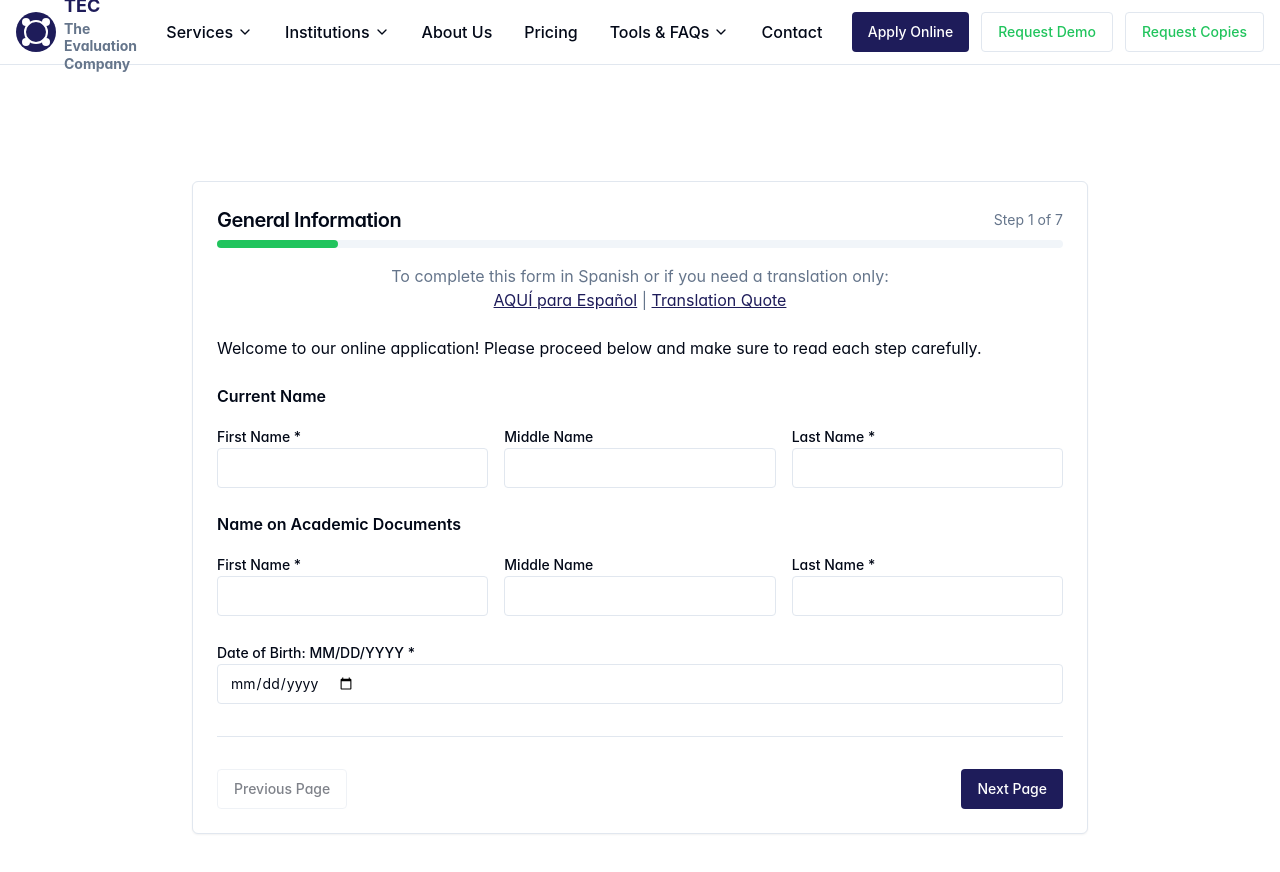
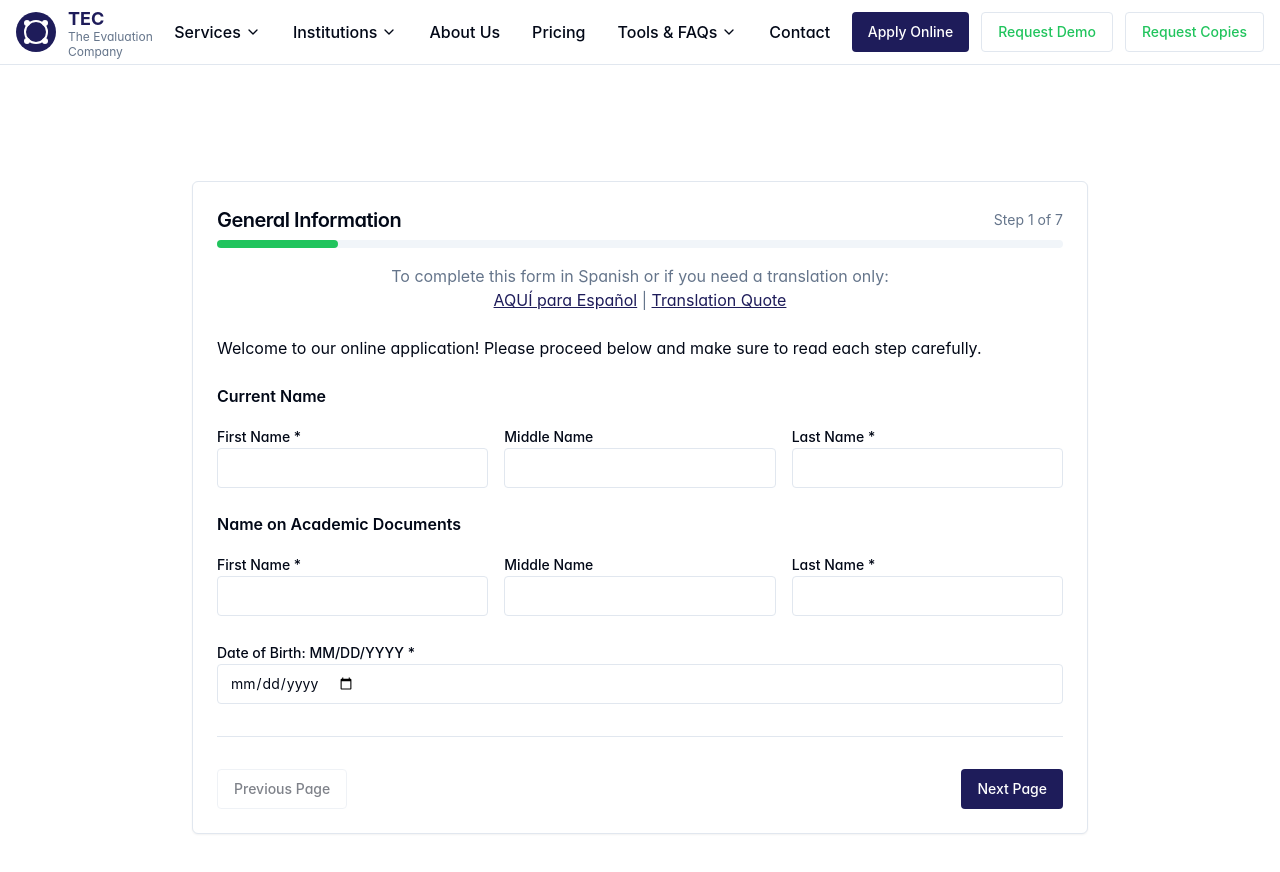
Before and after one commit to ormalka220/eval-clone-showcase, a React (Vite) app: page /application in a window 1280 px wide. Shown: the top 872 px of the page. Built offline with nearby package versions, Linux system fonts and the light colour scheme.

Commit message:
Fix: Adjust logo alignment
Align the logo to the left to prevent it from appearing misaligned on the page.

```diff
--- a/src/components/Header.tsx
+++ b/src/components/Header.tsx
@@ -34,20 +34,19 @@ const Header = () => {
       <div className="container mx-auto px-4">
         <div className="flex items-center justify-between h-16">
           {/* Logo */}
-          <Link to="/" className="flex items-center space-x-2">
-            <div className="w-10 h-10 bg-primary rounded-full flex items-center justify-center">
+          <Link to="/" className="flex items-center space-x-3 flex-shrink-0">
+            <div className="w-10 h-10 bg-primary rounded-full flex items-center justify-center flex-shrink-0">
               <div className="w-6 h-6 border-2 border-primary-foreground rounded-full relative">
-                <div className="absolute -top-1 -left-1 w-2 h-2 bg-primary-foreground rounded-full"></div>
-                <div className="absolute -top-1 -right-1 w-2 h-2 bg-primary-foreground rounded-full"></div>
-                <div className="absolute -bottom-1 -left-1 w-2 h-2 bg-primary-foreground rounded-full"></div>
-                <div className="absolute -bottom-1 -right-1 w-2 h-2 bg-primary-foreground rounded-full"></div>
+                <div className="absolute -top-0.5 -left-0.5 w-1.5 h-1.5 bg-primary-foreground rounded-full"></div>
+                <div className="absolute -top-0.5 -right-0.5 w-1.5 h-1.5 bg-primary-foreground rounded-full"></div>
+                <div className="absolute -bottom-0.5 -left-0.5 w-1.5 h-1.5 bg-primary-foreground rounded-full"></div>
+                <div className="absolute -bottom-0.5 -right-0.5 w-1.5 h-1.5 bg-primary-foreground rounded-full"></div>
               </div>
             </div>
-            <div className="text-lg font-bold">
-              <span className="text-primary">TEC</span>
-              <div className="text-sm text-muted-foreground leading-tight">
-                The<br />
-                Evaluation<br />
+            <div className="flex-shrink-0">
+              <div className="text-lg font-bold text-primary">TEC</div>
+              <div className="text-xs text-muted-foreground leading-tight -mt-1">
+                The Evaluation<br />
                 Company
               </div>
             </div>
```
